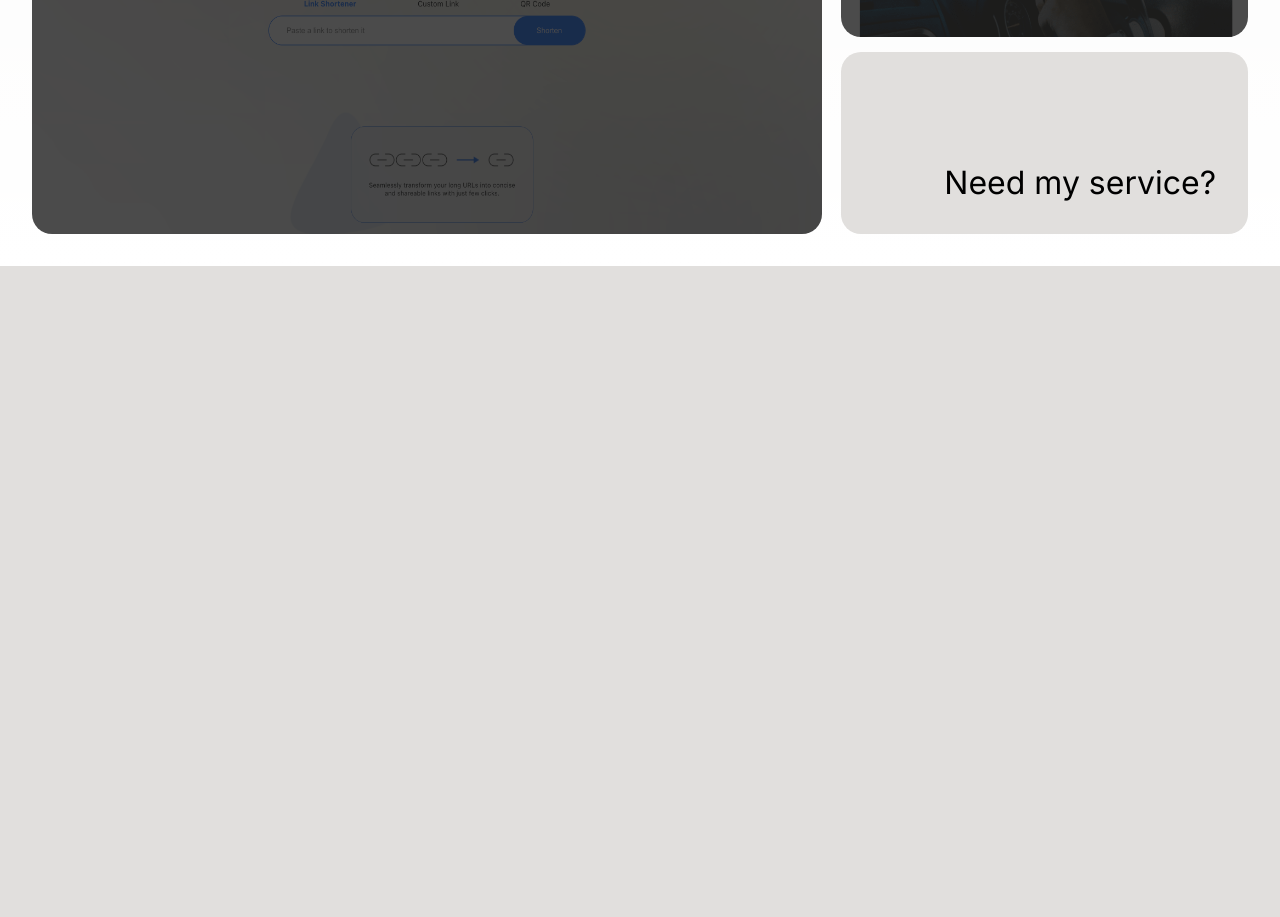
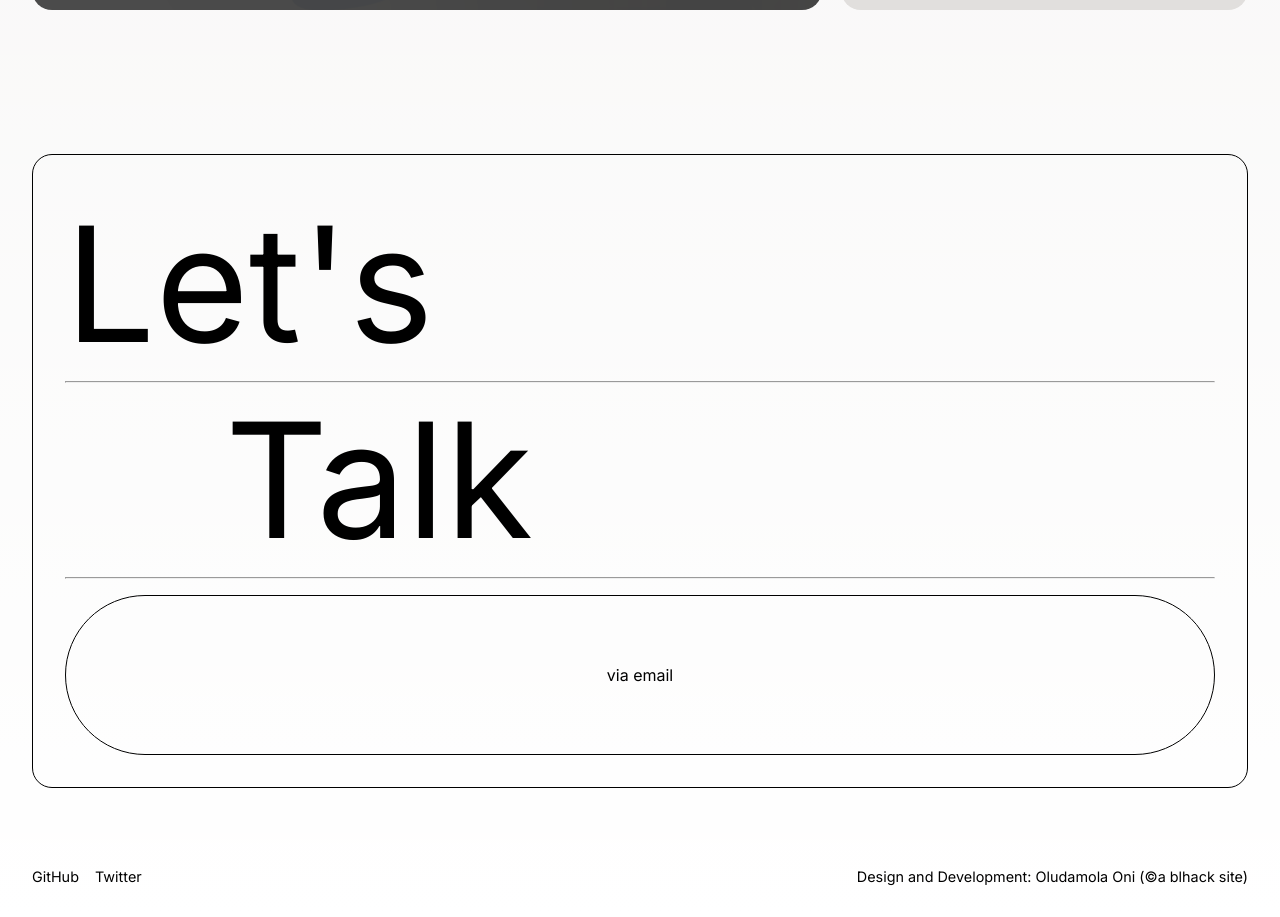
Before and after one commit to Blackie01/Portfolio, a Next.js app: page /home in a window 1280 px wide. Shown: the part 4100-5017 px from the top of the page. Before the commit the page ends 4366 px from the top, so only its background shows below. Built offline with nearby package versions, Linux system fonts and the light colour scheme.

Commit message:
landing done

```diff
--- a/app/components/about.jsx
+++ b/app/components/about.jsx
@@ -24,9 +24,7 @@ const About = () => {
         DETAILS OF HOW PRODUCTS LOOK, FEEL, AND WORK.
         <br />
         <br />
-        SINCE I'M ONLY AS GOOD AS WHAT I BUILD NEXT, I KEEP LEARNING NEW WEB
-        TECHNOLOGIES AND TOOLS THAT WILL <strong>IMPROVE THE QUALITY OF MY WORK, ONE
-        COMMIT AT A TIME.</strong>
+
       </div>
 
       <p className={styles.subContent}>
--- /dev/null
+++ b/app/components/contact.jsx
@@ -0,0 +1,27 @@
+import React from "react";
+import styles from "./contact.module.css";
+
+const Contact = () => {
+  return (
+    <section className={styles.overallContainer}>
+      <section className={styles.borderContainer}>
+        <p>Let&apos;s</p>
+        <hr />
+        <p id={styles.talk}>Talk</p>
+        <hr />
+        <a target="_blank" href="mailto:onioludamola@gmail.com" id={styles.contactButton}>via email</a>
+      </section>
+
+      <div className={styles.footer}>
+        <div className={styles.socials}>
+          <a target="_blank" href="https://github.com/Blackie01">GitHub</a>
+          <a target="_blank" href="https://twitter.com/blhack_">Twitter</a>
+        </div>
+
+        <div>Design and Development: Oludamola Oni (©a blhack site)</div>
+      </div>
+    </section>
+  );
+};
+
+export default Contact;
--- /dev/null
+++ b/app/components/contact.module.css
@@ -0,0 +1,43 @@
+.overallContainer {
+    padding: 2rem;
+    margin-top: 5rem;
+}
+
+.borderContainer {
+    border: 1px solid #000;
+    padding: 2rem;
+    border-radius: 20px;
+}
+
+.borderContainer p {
+    font-size: 10rem;
+
+}
+
+#talk {
+    padding-left: 10rem;
+}
+
+#contactButton {
+    height: 10rem;
+    width: 100%;
+    border: 1px solid #000;
+    margin-top: 1rem;
+    display: flex;
+    align-items: center;
+    justify-content: center;
+    border-radius: 62.5rem;
+    cursor: pointer;
+}
+
+.footer {
+    margin-top: 5rem;
+    font-size: 0.9rem;
+    display: flex;
+    justify-content: space-between;
+}
+
+.socials {
+    display: flex;
+    gap: 1rem;
+}
--- a/app/components/work.jsx
+++ b/app/components/work.jsx
@@ -66,7 +66,7 @@ const Work = () => {
             <Image src={Automate} />
             </div>
             <div id={styles.needMyServiceContainer}>
-                Need my service?
+            Since I&apos;m only as good as what I build next, I keep learning new web technologies and tools that will improve the quality of my work, one commit at a time.
             </div>
         </div>
       </div>
--- a/app/components/work.module.css
+++ b/app/components/work.module.css
@@ -75,7 +75,6 @@
     background-color: #E1DFDD;
     /* border: 1px solid black; */
     border-radius: 20px;
-    font-size: 2rem;
 }
 
 .overlay {
--- a/app/home/page.jsx
+++ b/app/home/page.jsx
@@ -6,6 +6,7 @@ import Hero from "../components/Hero"
 import Construction from "../components/Construction"
 import About from '../components/about'
 import Work from '../components/work'
+import Contact from '../components/contact'
 
 const Homepage = () => {
     return (
@@ -15,6 +16,7 @@ const Homepage = () => {
             <Construction/>
             <About/>
             <Work/>
+            <Contact/>
         </div>
     )
 }
```
